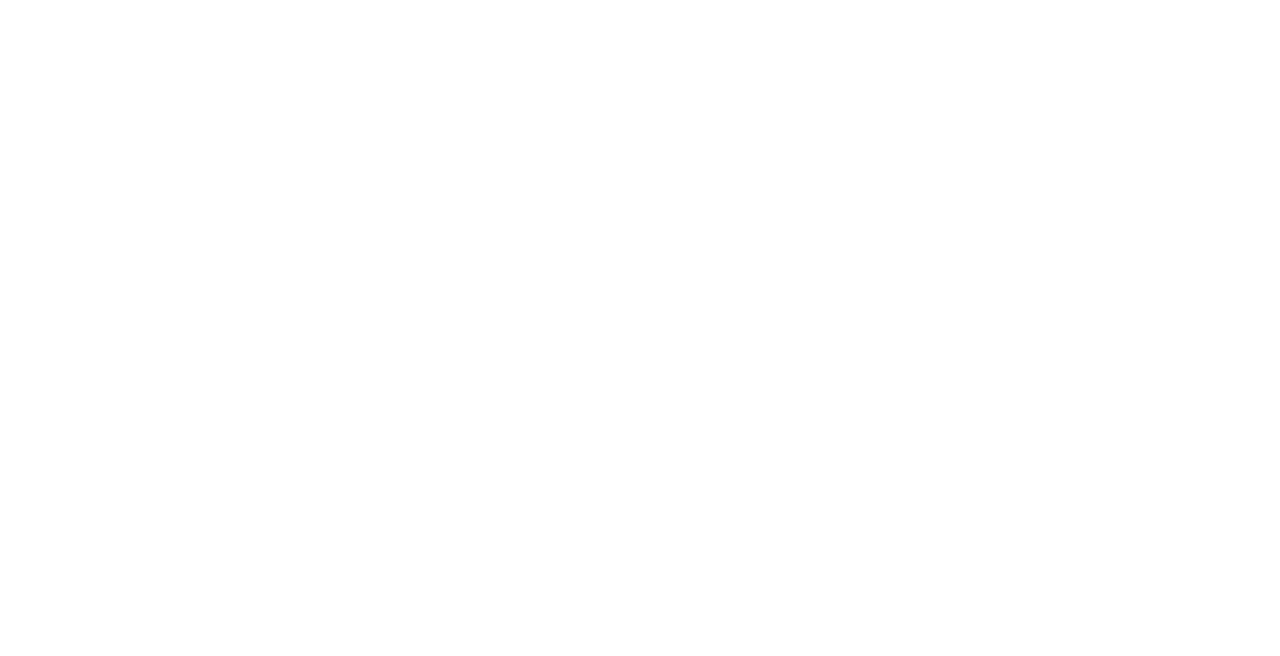
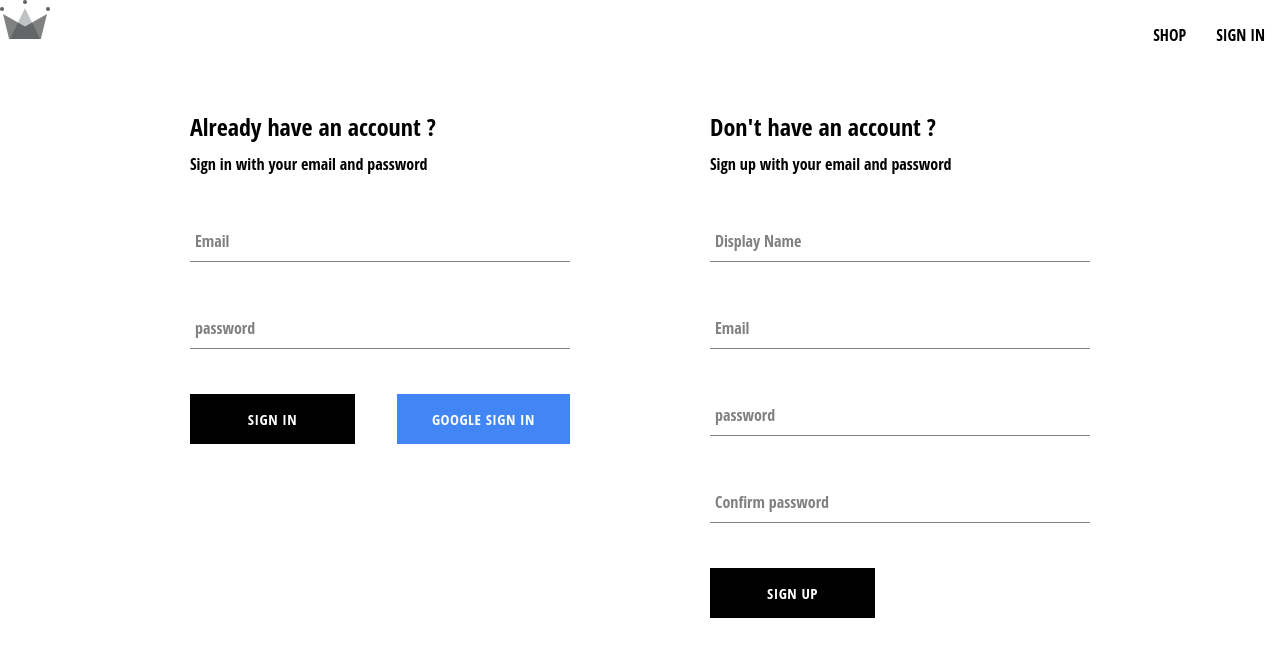
Before and after one commit to sorupujara92/crwn-clothing, a React (Create React App) app: page /authentication in a window 1280 px wide. Before the commit this address had no page. Shown: the top 656 px of the page. Built offline with nearby package versions, Linux system fonts and the light colour scheme; a web font is replaced by a local one.

Commit message:
authentication

```diff
--- a/src/App.js
+++ b/src/App.js
@@ -2,7 +2,7 @@
 import { Route,Routes } from "react-router-dom";
 import { Outlet } from "react-router-dom";
 import Navigation from "./routes/navigation/navigation.comonent";
-import SignIn from "./routes/sign-in/sign-in.component";
+import SignIn from "./routes/authentication/authentication.component";
 const Shop = () => {
   return (
     <div>
@@ -15,7 +15,7 @@
        <Route path="/" element={<Navigation />}>
         <Route index element={<Home />}/>
         <Route path="shop" element={<Shop />}/>
-        <Route path="sign-in" element={<SignIn />}/>
+        <Route path="authentication" element={<SignIn />}/>
       </Route>
     </Routes>
   );
--- a/src/button/button.component.jsx
+++ b/src/button/button.component.jsx
@@ -1,12 +1,19 @@
-import './button.styles.scss'
-const BUTTON_TYPE_CLASSES ={
-    google : 'google-sign-in',
-    inverted : 'inverted'
+import './button.styles.scss';
+
+const BUTTON_TYPE_CLASSES = {
+  google: 'google-sign-in',
+  inverted: 'inverted',
 }
-const Button =  ({children, buttonType,...otherProps}) => {
-    return (
-    <button className={`button-container ${BUTTON_TYPE_CLASSES[buttonType]}}`} {...otherProps}> {children}</button>
-    );
+
+const Button = ({ children, buttonType, ...otherProps }) => {
+  return (
+    <button
+      className={`button-container ${BUTTON_TYPE_CLASSES[buttonType]}`}
+      {...otherProps}
+    >
+      {children}
+    </button>
+  );
 };
 
 export default Button;
--- a/src/components/directory/directory.component.jsx
+++ b/src/components/directory/directory.component.jsx
@@ -8,7 +8,6 @@
         return (
             <div className="directory-container">
                 { categories.map((category) => {
-                   console.log({category})
                    return <CategoryItem id={category.id} category={category}/>
                 })}
             </div>
--- a/src/form-input/form-input.component.jsx
+++ b/src/form-input/form-input.component.jsx
@@ -1,13 +1,20 @@
-import './form-input.styles.scss'
+import './form-input.styles.scss';
 
-const FormInput = ({label,...otherProps}) => {
-    return (
-        <div className="group">
-        <input className="form-input" otherProps></input>
-        { label && (<label className={`${otherProps.value.length ? 'shrink' : ''} form-input-label`}>{label}</label>)}
-        </div>
-    );
+const FormInput = ({ label, ...otherProps }) => {
+  return (
+    <div className='group'>
+      <input className='form-input' {...otherProps} />
+      {label && (
+        <label
+          className={`${
+            otherProps.value.length ? 'shrink' : ''
+          } form-input-label`}
+        >
+          {label}
+        </label>
+      )}
+    </div>
+  );
 };
 
-
 export default FormInput;
--- a/src/routes/sign-in/sign-in.component.jsx
+++ b/src/routes/authentication/authentication.component.jsx
@@ -1,8 +1,6 @@
-import { useEffect } from "react";
-import { getRedirectResult } from "firebase/auth";
-import { auth, signInWithGooglePopup, createUserDocumentFromAuth, signInWithGoogleRedirect } from "../../utils/firebase/firebase.util";
-import { async } from "@firebase/util";
 import SignUpForm from "../../sign-up-form/SignUpForm.component";
+import SignInForm from "../../sign-in-form copy/SignInForm.component";
+import './authentication.styles.scss'
 const SignIn = () => {
 
     // useEffect(() => {
@@ -16,16 +14,9 @@
     //     signInWithRedirect();
     // },[]);
 
-    const logGoogleUser = async () => {
-        const {user} = await signInWithGooglePopup();
-        const userDocRef = await createUserDocumentFromAuth(user);
-    };
-
-
     return (
-        <div>
-            <h1>Sign In Page</h1>
-            <button onClick={logGoogleUser}>Sign In With Google Popup</button>
+        <div className="authentication-container">
+            <SignInForm></SignInForm>
             <SignUpForm></SignUpForm>
             {/* <button onClick={signInWithGoogleRedirect}>Sign In With Google Redirect</button> */}
         </div>
--- /dev/null
+++ b/src/routes/authentication/authentication.styles.scss
@@ -0,0 +1,6 @@
+.authentication-container {
+    display: flex;
+    width: 900px;
+    justify-content: space-between;
+    margin: 30px auto;
+}
--- a/src/routes/navigation/navigation.comonent.jsx
+++ b/src/routes/navigation/navigation.comonent.jsx
@@ -13,7 +13,7 @@
           <Link className="nav-link" to='/shop'>
                 SHOP
           </Link>
-          <Link className="nav-link" to='/sign-in'>
+          <Link className="nav-link" to='/authentication'>
                 SIGN IN
           </Link>
           </div>
--- /dev/null
+++ b/src/sign-in-form copy/SignInForm.component.jsx
@@ -0,0 +1,68 @@
+import { useState } from "react";
+import FormInput from "../form-input/form-input.component";
+import './SignInForm.styles.scss'
+import Button from "../button/button.component";
+import { auth, signInWithGooglePopup, createUserDocumentFromAuth, signInAuthUserWithEmailAndPassword } from "../utils/firebase/firebase.util";
+
+const defaultFormFields = {
+    'email' : '',
+    'password' : ''
+};
+const SignInForm = () => {
+
+    const signInWithGoogle = async () => {
+        const {user} = await signInWithGooglePopup();
+        const userDocRef = await createUserDocumentFromAuth(user);
+    };
+
+
+    const[formFields,setFormFields] = useState(defaultFormFields);
+    const {email,password} = formFields;
+    const handleChange = (event) => {
+        const { name, value } = event.target;
+        setFormFields({ ...formFields, [name] : value });
+    };
+    const resetFormFields = () => {
+        setFormFields(defaultFormFields);
+    }
+
+    const handleSubmit = async (event) => {
+        event.preventDefault();
+
+        try {
+            const response = await signInAuthUserWithEmailAndPassword(email,password);
+            console.log(response);
+            resetFormFields();
+        }catch(error){
+            switch(error.code){
+                case "auth/wrong-password":
+                    alert("incorrect password for email");
+                    break;
+                case "auth/user-not-found":
+                    alert("no user associated with this email");
+                    break;
+                default :
+                    console.log(error);
+            }
+
+        }
+
+    }
+
+    return (
+        <div className="sign-up-container">
+            <h2>Already have an account ?</h2>
+            <span>Sign in with your email and password</span>
+            <form onSubmit={handleSubmit}>
+            <FormInput  type="email" label="Email" required onChange={handleChange}  value={email} name='email' ></FormInput>
+            <FormInput type="password" label="password" required onChange={handleChange}  value={password} name='password' ></FormInput>
+            <div className="buttons-container">
+            <Button type="submit">Sign In</Button>
+            <Button type="button" buttonType='google' onClick={signInWithGoogle}>Google Sign In</Button>
+            </div>
+            </form>
+        </div>
+    )
+}
+
+export default SignInForm;
--- /dev/null
+++ b/src/sign-in-form copy/SignInForm.styles.scss
@@ -0,0 +1,14 @@
+.sign-up-container {
+    display: flex;
+    flex-direction: column;
+    width: 380px;
+
+    h2 {
+      margin: 10px 0;
+    }
+
+    .buttons-container {
+      display: flex;
+      justify-content: space-between;
+    }
+  }
--- a/src/sign-up-form/SignUpForm.component.jsx
+++ b/src/sign-up-form/SignUpForm.component.jsx
@@ -14,7 +14,6 @@
 
     const[formFields,setFormFields] = useState(defaultFormFields);
     const {displayName,email,password,confirmPassword} = formFields;
-    console.log(formFields);
     const handleChange = (event) => {
         const { name, value } = event.target;
         setFormFields({ ...formFields, [name] : value });
@@ -51,7 +50,7 @@
             <FormInput  type="text" label="Display Name" required onChange={handleChange}  value={displayName} name='displayName' ></FormInput>
             <FormInput  type="email" label="Email" required onChange={handleChange}  value={email} name='email' ></FormInput>
             <FormInput type="password" label="password" required onChange={handleChange}  value={password} name='password' ></FormInput>
-            <FormInput type="password" label="password" required onChange={handleChange}  value={confirmPassword} name='confirmPassword' ></FormInput>
+            <FormInput type="password" label="Confirm password" required onChange={handleChange}  value={confirmPassword} name='confirmPassword' ></FormInput>
             <Button type="submit">Sign Up</Button>
             </form>
         </div>
--- a/src/utils/firebase/firebase.util.js
+++ b/src/utils/firebase/firebase.util.js
@@ -1,7 +1,7 @@
 // Import the functions you need from the SDKs you need
 import { async } from "@firebase/util";
 import { initializeApp } from "firebase/app";
-import { getAuth, signInWithRedirect, signInWithPopup, GoogleAuthProvider,createUserWithEmailAndPassword } from 'firebase/auth'
+import { getAuth, signInWithRedirect, signInWithPopup, GoogleAuthProvider,createUserWithEmailAndPassword,signInWithEmailAndPassword } from 'firebase/auth'
 import {doc, getDoc, setDoc,getFirestore} from 'firebase/firestore'
 // TODO: Add SDKs for Firebase products that you want to use
 // https://firebase.google.com/docs/web/setup#available-libraries
@@ -50,3 +50,11 @@
     }
     return await createUserWithEmailAndPassword(auth,email,password);
 }
+
+export const signInAuthUserWithEmailAndPassword = async(email,password) => {
+
+    if(!email || !password){
+        return;
+    }
+    return await signInWithEmailAndPassword(auth,email,password);
+}
```
Also changed, not shown: src/form-input/form-input.styles.scss (line endings or trailing spaces).
